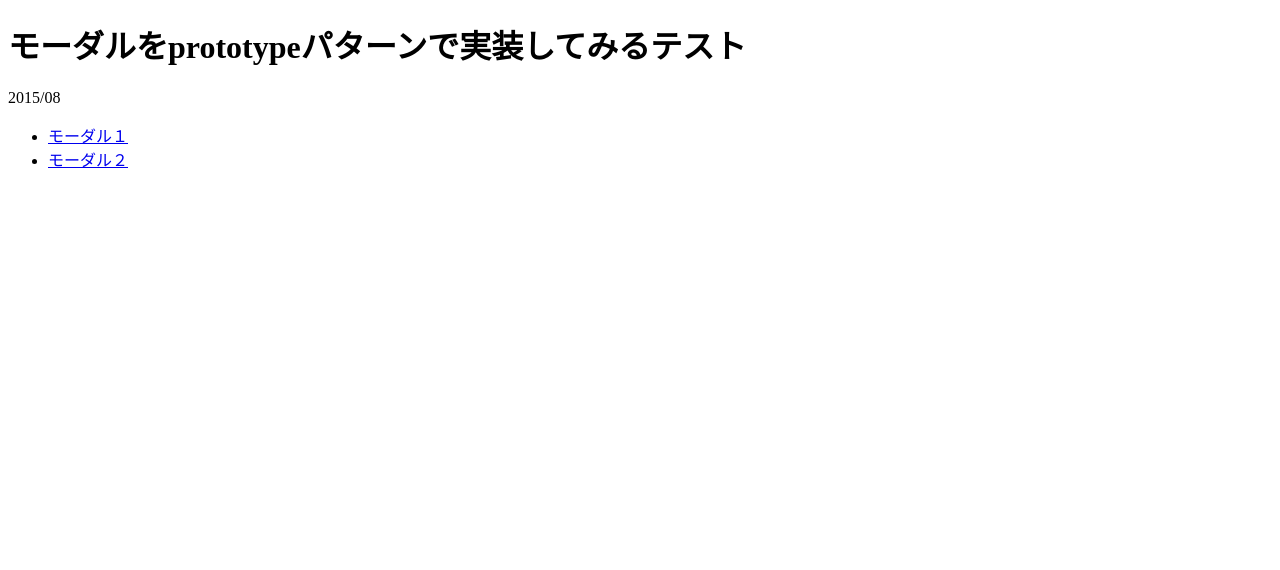
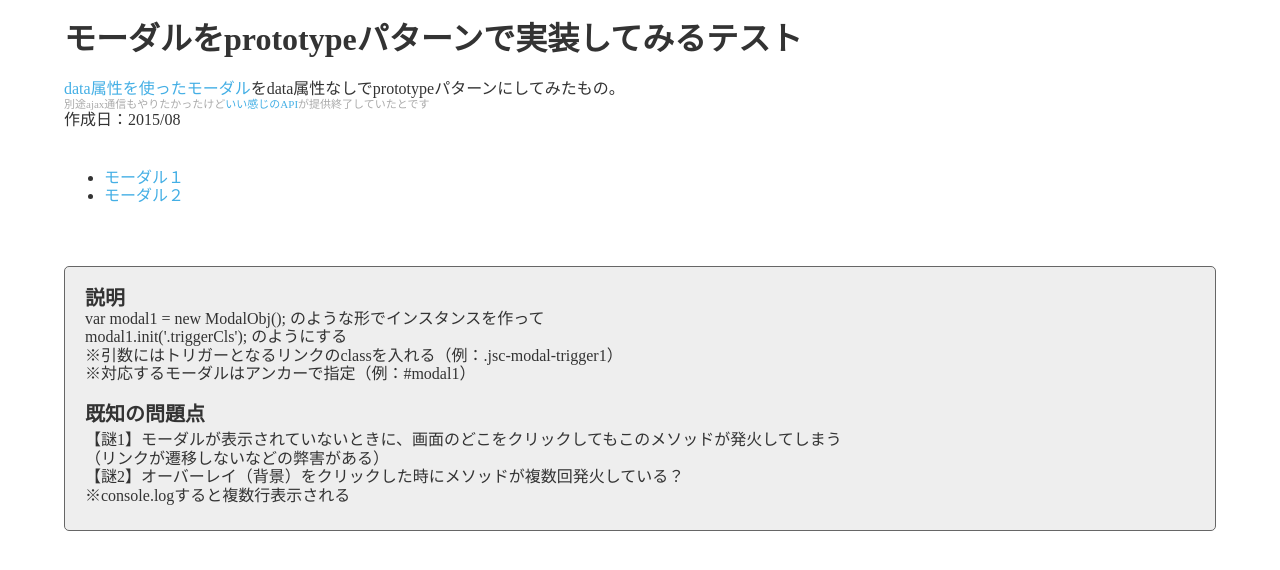
Before and after one commit to ak4329/ak4329.github.io, a plain HTML site: page js_study/modal_prototype/index.html in a window 1280 px wide. Drawn offline with nearby package versions, Linux system fonts and the light colour scheme.

Commit message:
・説明とstyleを追加 ・検証用コード追加

```diff
--- a/js_study/css/style.scss
+++ b/js_study/css/style.scss
@@ -1,10 +1,39 @@
 @charset "utf-8";
 
 body {
-  position: relative;
+  color: #333;
+}
+
+a:link,
+a:visited,
+a:hover {
+  color: #44afe5;
+  text-decoration: none;
+}
+a:hover {
+  text-decoration: underline;
+}
+p {
+  margin: 0;
 }
 
 .wrapper {
   margin: 0 auto;
   width: 90%;
 }
+
+.study-place {
+  border-bottom: 1px dashed #ccc;
+  margin-bottom: 0;
+}
+.study-list {
+  &:first-child dt {
+    margin-top: 0;
+  }
+  dt {
+    margin-top: 10px;
+  }
+  dd {
+    margin-left: 1em;
+  }
+}
--- a/js_study/modal/css/_clearfix.scss
+++ /dev/null
@@ -1,14 +0,0 @@
-@charset "utf-8";
-/*
- * clearfix
- */
-@mixin clearfix {
-  @if $support-ie6 or $support-ie7 {
-    *zoom: 1;
-  }
-  &:after {
-    content: "";
-    display: block;
-    clear: both;
-  }
-}
--- a/js_study/modal/css/viewmodal.scss
+++ b/js_study/modal/css/viewmodal.scss
@@ -2,6 +2,40 @@
 
 body {
   position: relative;
+}
+
+.overview {}
+.small{
+  color: #aaa;
+  font-size: 11px;
+}
+
+.trigger-list {
+  margin-top: 40px;
+}
+
+.script-info{
+  background: #eee;
+  border: 1px solid #666;
+  border-radius: 5px;
+  margin-top: 60px;
+  padding: 20px;
+  h2 {
+    font-size: 20px;
+    margin: 0;
+  }
+  ul {
+    margin: 5px 0;
+    padding-left: 0;
+  }
+  li {
+    list-style-type: none;
+  }
+}
+.script-info-inner{
+  & + & {
+    margin-top: 20px;
+  }
 }
 
 #modalOverlay {
--- a/js_study/modal_prototype/css/viewmodal_proto.scss
+++ b/js_study/modal_prototype/css/viewmodal_proto.scss
@@ -2,6 +2,40 @@
 
 body {
   position: relative;
+}
+
+.overview {}
+.small{
+  color: #aaa;
+  font-size: 11px;
+}
+
+.trigger-list {
+  margin-top: 40px;
+}
+
+.script-info{
+  background: #eee;
+  border: 1px solid #666;
+  border-radius: 5px;
+  margin-top: 60px;
+  padding: 20px;
+  h2 {
+    font-size: 20px;
+    margin: 0;
+  }
+  ul {
+    margin: 5px 0;
+    padding-left: 0;
+  }
+  li {
+    list-style-type: none;
+  }
+}
+.script-info-inner{
+  & + & {
+    margin-top: 20px;
+  }
 }
 
 #modalOverlay {
--- a/js_study/modal_prototype/index.html
+++ b/js_study/modal_prototype/index.html
@@ -3,15 +3,48 @@
 <head>
   <meta charset="UTF-8">
   <title>モーダルをprototypeパターンで実装してみるテスト</title>
+  <link rel="stylesheet" type="text/css" media="all" href="https://cdnjs.cloudflare.com/ajax/libs/normalize/3.0.3/normalize.min.css" />
+  <link rel="stylesheet" type="text/css" media="all" href="../css/style.css" />
   <link rel="stylesheet" type="text/css" media="all" href="css/viewmodal_proto.css" />
 </head>
 <body>
-  <h1>モーダルをprototypeパターンで実装してみるテスト</h1>
-  <p class="date">2015/08</p>
-  <ul>
-    <li><a href="#modal1" class="jsc-modal-trigger1">モーダル１</a></li>
-    <li><a href="#modal2" class="jsc-modal-trigger2">モーダル２</a></li>
-  </ul>
+  <div class="wrapper">
+    <h1>モーダルをprototypeパターンで実装してみるテスト</h1>
+    <p class="overview">
+      <a href="../modal/">data属性を使ったモーダル</a>をdata属性なしでprototypeパターンにしてみたもの。
+    </p>
+    <p class="small">別途ajax通信もやりたかったけど<a href="http://kai-you.net/article/2843" target="_blank">いい感じのAPI</a>が提供終了していたとです</p>
+    <p class="date">作成日：2015/08</p>
+
+    <ul class="trigger-list">
+      <li><a href="#modal1" class="jsc-modal-trigger1">モーダル１</a></li>
+      <li><a href="#modal2" class="jsc-modal-trigger2">モーダル２</a></li>
+    </ul>
+
+    <div class="script-info">
+      <div class="script-info-inner">
+        <h2>説明</h2>
+        <p>
+          var modal1 = new ModalObj(); のような形でインスタンスを作って<br>
+          modal1.init('.triggerCls'); のようにする<br>
+          ※引数にはトリガーとなるリンクのclassを入れる（例：.jsc-modal-trigger1）<br>
+          ※対応するモーダルはアンカーで指定（例：#modal1）
+        </p>
+      </div>
+      <div class="script-info-inner">
+        <h2>既知の問題点</h2>
+        <ul>
+          <li>
+            【謎1】モーダルが表示されていないときに、画面のどこをクリックしてもこのメソッドが発火してしまう<br>
+            （リンクが遷移しないなどの弊害がある）</li>
+          <li>
+            【謎2】オーバーレイ（背景）をクリックした時にメソッドが複数回発火している？<br>
+            ※console.logすると複数行表示される
+          </li>
+        </ul>
+      </div>
+    </div>
+  </div>
 
   <!-- モーダル1 -->
   <div id="modal1" class="modal-outer" style="display: none;">
@@ -29,7 +62,7 @@
       <h2 class="modal-confirm-title">モーダル２</h2>
       <p>モーダルコンテンツ。モーダルコンテンツ。モーダルコンテンツ。モーダルコンテンツ。モーダルコンテンツ。モーダルコンテンツ。モーダルコンテンツ。</p>
       <ul class="modal-btn-area">
-        <li><a href="javascript:void(0);" class="btn-modal-close jsc-modal-close">close</a></li>
+        <li><a href="javascript:void(0);" class="btn-modal-close jsc-modal-close">close!!!</a></li>
       </ul>
     </div>
   </div>
```
Also changed, not shown: js_study/index.html (+11 -8 lines), js_study/modal/index.html (+22 -6 lines), js_study/modal_prototype/js/viewmodal_proto.js (+15 -7 lines), js_study/css/style.css, js_study/modal/css/viewmodal.css, js_study/modal_prototype/css/viewmodal_proto.css, 3 other files.
